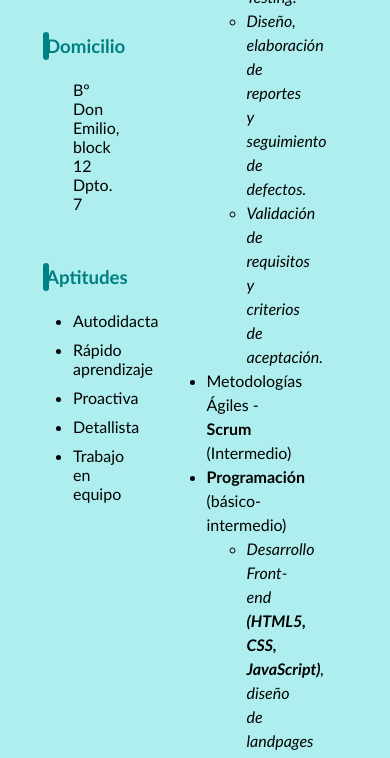
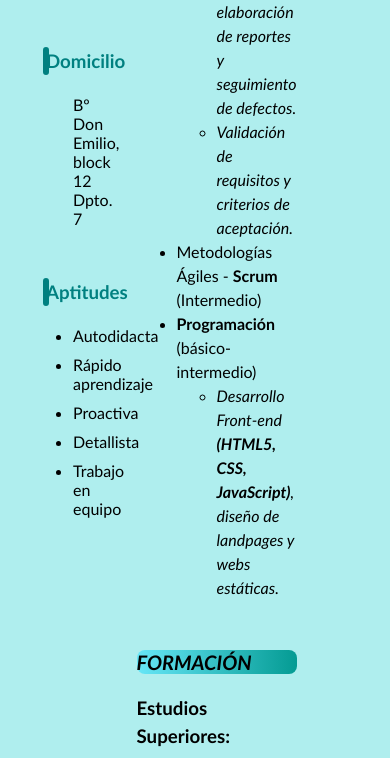
Before and after one commit to rodeu95/CV, a plain HTML site: page index.html in a window 390 px wide. Shown: the part 588-1346 px from the top of the page. Drawn offline with Linux system fonts and the light colour scheme.

Commit message:
Add files via upload

```diff
--- a/index.css
+++ b/index.css
@@ -1,6 +1,4 @@
-* {
-    box-sizing: border-box;
-  }
+
 
 body { background-color: PaleTurquoise;
     font-family: 'Gill Sans', 'Gill Sans MT', Calibri, 'Trebuchet MS', sans-serif
@@ -156,9 +154,7 @@ img{
     padding: 15px;
     position:relative;
     top:100px;
-    content: "";
-    clear: both;
-    display: block
+
 }
 #col-2{
     float: right;
@@ -167,12 +163,4 @@ img{
     margin:auto;
     position:relative;
     top:-850px;
-    content: "";
-    clear: both;
-    display: block
 }
-@media only screen and (max-width: 768px) {
-[id*="col-"] {
-    width: 100%;
-  }
-}
--- a/index.html
+++ b/index.html
@@ -1,7 +1,7 @@
 <!DOCTYPE html>
 <html>
 <head>
-<meta name="viewport" content="width=device-width, initial-scale=1.0"/>
+
 
 <title>Curriculum Vitae - Rocío de Ugarriza</title>
 <link rel="stylesheet" href="index.css">
```
